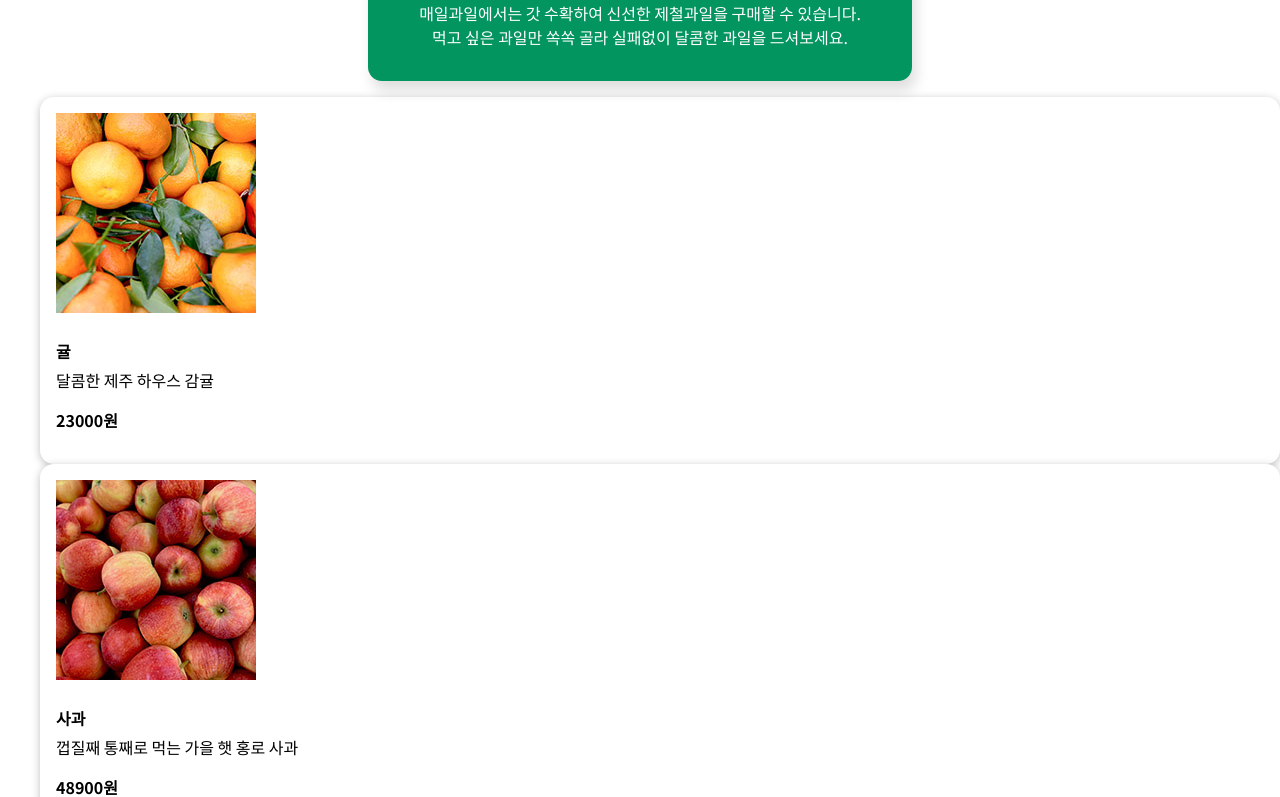
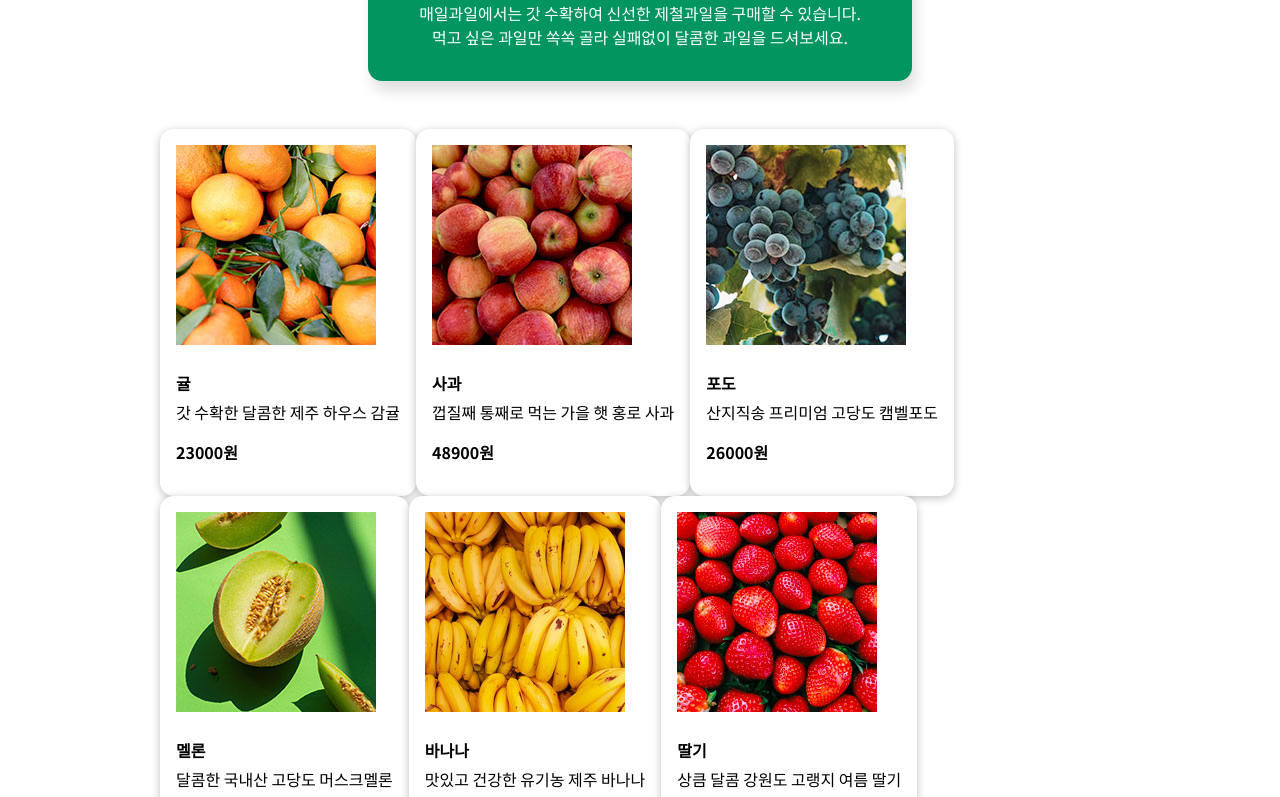
Before and after one commit to yujleee/fruits-everyday, a React (Create React App) app: page / in a window 1280 px wide. Shown: the part 463-1260 px from the top of the page. Built offline with nearby package versions, Linux system fonts and the light colour scheme.

Commit message:
💄 스타일 적용, 더미데이터 수정

```diff
--- a/src/components/Fruits/AvailableItems.js
+++ b/src/components/Fruits/AvailableItems.js
@@ -1,12 +1,13 @@
 import Card from '../UI/Card';
 import FruitsItem from './FruitsItem/FruitsItem';
+import classes from './AvailableItems.module.css';
 
 const AvailableItems = () => {
   const DUMMY_ITEMS = [
     {
       id: 'f1',
       name: '귤',
-      description: '달콤한 제주 하우스 감귤',
+      description: '갓 수확한 달콤한 제주 하우스 감귤',
       image: '/images/img-fruits01.jpg',
       price: 23000,
     },
@@ -41,14 +42,14 @@ const AvailableItems = () => {
     {
       id: 'f6',
       name: '딸기',
-      description: '강원도 고랭지 여름 딸기',
+      description: '상큼 달콤 강원도 고랭지 여름 딸기',
       image: '/images/img-fruits06.jpg',
       price: 23000,
     },
   ];
 
   return (
-    <ul>
+    <ul className={classes['fruits-list']}>
       {DUMMY_ITEMS.map((fruit) => (
         <Card>
           <FruitsItem
--- /dev/null
+++ b/src/components/Fruits/AvailableItems.module.css
@@ -0,0 +1,8 @@
+.fruits-list {
+  display: flex;
+  width: 1000px;
+  margin: 3rem auto;
+  justify-content: flex-start;
+  align-items: flex-start;
+  flex-wrap: wrap;
+}
```
